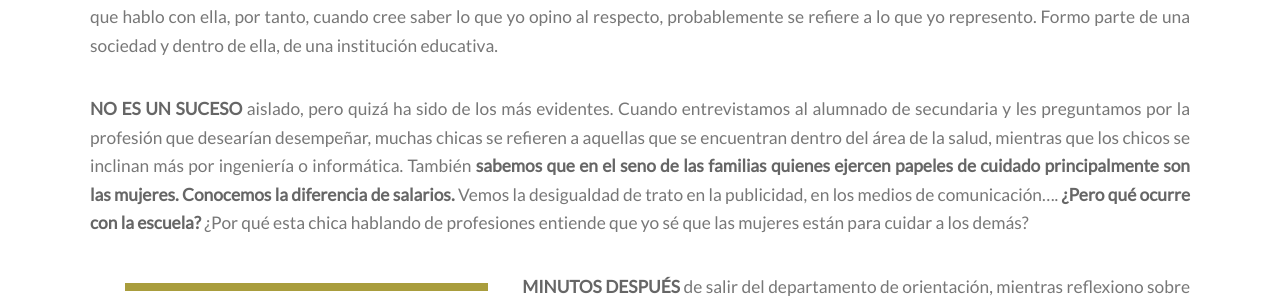
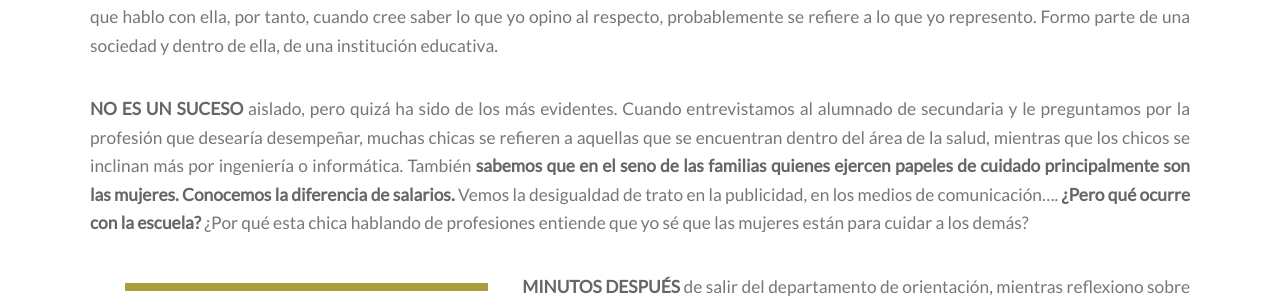
Before and after one commit to medialab-prado/3tpd-mapa-poder-femenino, a Jekyll site: the page built from academia/testimonio.html, in a window 1280 px wide. Shown: the part 574-872 px from the top of the page. Built offline with Jekyll 4.4.1, drawn with Linux system fonts in a browser that asks for light colours.

Commit message:
Arreglos de redacción. Arreglos en la alineación de los bullets del inicio

```diff
--- a/academia/testimonio.html
+++ b/academia/testimonio.html
@@ -30,8 +30,8 @@
 		</p>
 		<p>
 			<b>NO ES UN SUCESO</b> aislado, pero quizá ha sido de los más
-			evidentes. Cuando entrevistamos al alumnado de secundaria y les
-			preguntamos por la profesión que desearían desempeñar, muchas chicas
+			evidentes. Cuando entrevistamos al alumnado de secundaria y le
+			preguntamos por la profesión que desearía desempeñar, muchas chicas
 			se refieren a aquellas que se encuentran dentro del área de la salud,
 			mientras que los chicos se inclinan más por ingeniería o informática.
 			También <strong>sabemos que en el seno de las familias quienes ejercen
--- a/css/custom.css
+++ b/css/custom.css
@@ -92,9 +92,6 @@
 	padding: 2em;
 	text-align: left;
 	color: #fff;
-}
-.main-topic .opciones i{
-	margin-right: 7px;
 }
 .main-topic .opciones a{
 	color:#f8e27a;
```
Also changed, not shown: index.html (+15 -15 lines).
